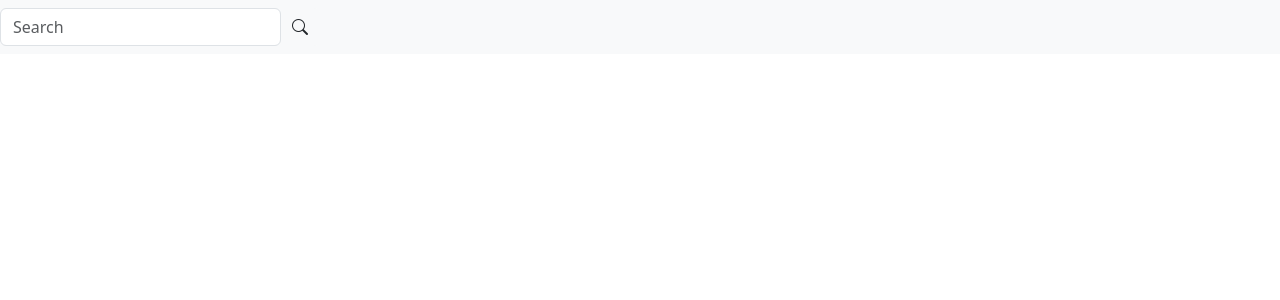
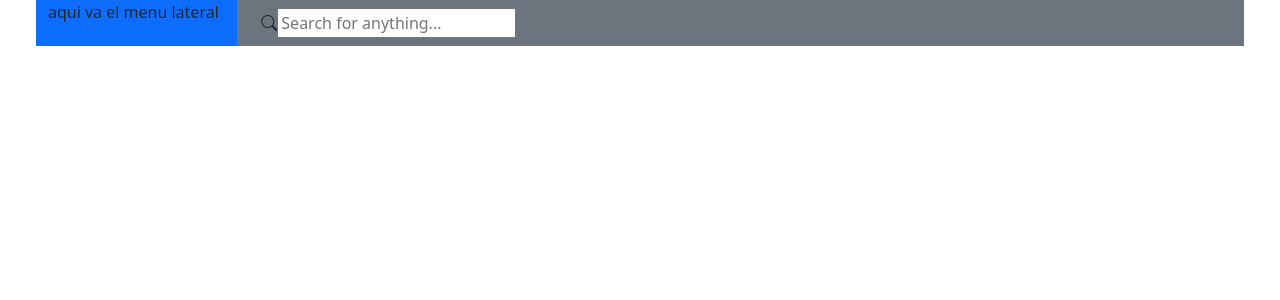
Before and after one commit to AndreaValeroSanz/kanban, a React (Vite) app: page / in a window 1280 px wide. Before the commit this address had no page. Shown: the top 300 px of the page. Built offline with nearby package versions, Linux system fonts and the light colour scheme.

Commit message:
searchbar update

```diff
--- a/public/styles.css
+++ b/public/styles.css
@@ -10,3 +10,30 @@
     --black: #0E0E0E;
     --white: #FAFAFA;
 }
+
+
+.custom-search-bar {
+    background-color: rgba(255, 255, 255, 0.5);
+    border-radius: 25px;
+    border: none;
+    padding: 10px 20px;
+    font-size: 16px;
+    width: 100%;
+  }
+
+  .custom-search-bar:focus {
+    outline: none;
+    box-shadow: none;
+  }
+
+  .custom-search-container {
+    display: flex;
+    align-items: center;
+    border-radius: 25px;
+    background-color: #f5f5f5;
+    padding-left: 10px;
+  }
+
+  .custom-search-container i {
+    margin-right: 10px;
+  }
--- a/src/Components/App.jsx
+++ b/src/Components/App.jsx
@@ -6,8 +6,23 @@ function App() {
 
   return (
     <>
+    <div className="px-5">
+      <div className="row">
+        <div className="menu col-lg-2 bg-primary">
 
-    <Navbar />
+          <p>aqui va el menu lateral</p>
+
+        </div>
+
+        <div className="col-lg-10 bg-secondary">
+
+          <Navbar />
+
+        </div>
+
+      </div>
+    </div>
+
 
       <Routes>
       {/* <Route path="/" element={<Navbar />} /> */}
--- a/src/Components/Navbar.jsx
+++ b/src/Components/Navbar.jsx
@@ -3,18 +3,20 @@ import { useState } from "react";
 function Navbar() {
   return (
     <>
-      <nav class="navbar bg-body-tertiary">
-        <div class="input-group rounded w-25">
-          <input
-            type="search"
-            class="form-control rounded"
-            placeholder="Search"
-            aria-label="Search"
-            aria-describedby="search-addon"
-          />
-          <span class="input-group-text border-0" id="search-addon">
-          <i class="bi bi-search"></i>
-          </span>
+      <nav class="navbar">
+        <div class="container">
+          <div class="row justify-content-center">
+
+              <div class="custom-search-container">
+                <i class="bi bi-search"></i>
+                <input
+                  type="text"
+                  class="custom-search-bar"
+                  placeholder="Search for anything..."
+                />
+
+            </div>
+          </div>
         </div>
       </nav>
     </>
```
